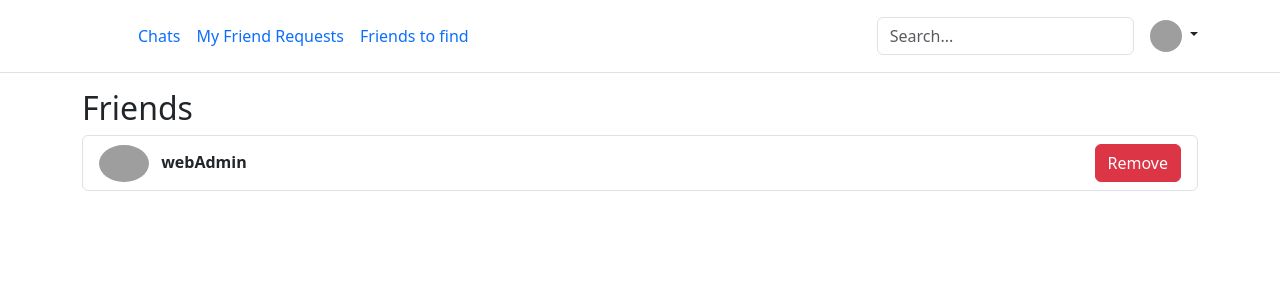
After one commit to orestlevit/webchat, a Django app: page /friends/ in a window 1280 px wide. The commit adds this page. Shown: the top 300 px of the page. Run offline with Django 5.2, Linux system fonts and the light colour scheme; a user stored in the database is signed in; data comes from the database, SQL or seed files in the repository; both versions use the stored data as it was after the commit; tables that the repository leaves empty hold one stand-in row (values such as "Sample post"); some libraries are stand-ins or nearby versions; grey boxes are pictures that could not be loaded.

Commit message:
Reg and Auth func Friend Requests func - 80%

```diff
--- a/core/admin.py
+++ b/core/admin.py
@@ -1,8 +1,8 @@
 from django.contrib import admin
 
-from core.models import Message, Room
+from core.models import Message, Room, SocialUser
 
-sites = [Message, Room]
+sites = [Message, Room, SocialUser]
 
 for i in sites:
     admin.site.register(i)
--- a/core/views.py
+++ b/core/views.py
@@ -1,10 +1,12 @@
 from django.contrib.auth.mixins import LoginRequiredMixin
+from django.db.models import Q
 from django.http import JsonResponse
 from django.shortcuts import render, get_object_or_404, redirect
-from django.views.generic import TemplateView, ListView
+from django.views.generic import TemplateView, ListView, FormView
 from django.views.generic.base import View
 
-from core.models import Room, Message
+from core.forms import RegistrationForm
+from core.models import Room, Message, SocialUser, FriendRequest
 
 
 # Create your views here.
@@ -35,7 +37,7 @@ class ChatDataView(LoginRequiredMixin, View):
             request,
             "chat.html", {
                 "room": room,
-                "message": messages,
+                "messages": messages,
                 "other_user": other_user
             }
         )
@@ -56,3 +58,123 @@ class RoomListView(LoginRequiredMixin, ListView):
     def get_queryset(self):
         user = self.request.user
         return Room.objects.filter(users__in=[user])
+
+
+class RegistrationView(FormView):
+    template_name = "registration.html"
+    form_class = RegistrationForm
+    success_url = "/authorization/"
+
+    def form_valid(self, form):
+        form.save()
+        return super(RegistrationView, self).form_valid(form)
+
+
+class UserListView(LoginRequiredMixin, ListView):
+    model = SocialUser
+    template_name = "users.html"
+    context_object_name = "users"
+
+    def get_queryset(self):
+        current_user = self.request.user
+        friends = SocialUser.objects.filter(from_user__to_user=current_user,
+                                            from_user__accepted=True
+                                            ) | SocialUser.objects.filter(
+            to_user__from_user=current_user,
+            to_user__accepted=True
+        )
+
+        received_requests = FriendRequest.objects.filter(to_user=current_user).values_list("from_user", flat=True)
+
+        excluded_users = (
+            set(received_requests)
+            .union(set(friends.values_list("id", flat=True)))
+            .union([current_user.id])
+        )
+
+        return SocialUser.objects.exclude(id__in=excluded_users)
+
+    def get_context_data(self, *, object_list=None, **kwargs):
+        context = super().get_context_data(**kwargs)
+        current_user = self.request.user
+        friend_request_sent = FriendRequest.objects.filter(from_user=current_user)
+        context["friend_request_sent"] = [req.to_user.id for req in friend_request_sent]
+
+
+class SendRequestView(LoginRequiredMixin, View):
+    def post(self, request, *args, **kwargs):
+        to_user_id = request.POST.get("to_user_id")
+        to_user = get_object_or_404(SocialUser, id=to_user_id)
+        from_user = request.user
+
+        if not FriendRequest.objects.filter(from_user=from_user, to_user=to_user).exists():
+            FriendRequest.objects.create(
+                from_user=from_user,
+                to_user=to_user
+            )
+        return redirect("user_list")
+
+
+class CancelRequestsView(LoginRequiredMixin, View):
+    def post(self, request, pk):
+        friend_request = get_object_or_404(FriendRequest, from_user=request.user, to_user=pk)
+        friend_request.delete()
+        return redirect("user_list")
+
+
+class AcceptRequestsView(LoginRequiredMixin, View):
+    def post(self, request, *args, **kwargs):
+        friend_request_id = kwargs.get("pk")
+        friend_request = get_object_or_404(FriendRequest, id=friend_request_id)
+        if friend_request:
+            friend_request.accept()
+
+        return redirect("friend_requests")
+
+
+class RejectRequestsView(LoginRequiredMixin, View):
+    def post(self, request, *args, **kwargs):
+        friend_request_id = kwargs.get("pk")
+        friend_request = get_object_or_404(FriendRequest, id=friend_request_id)
+        if friend_request:
+            friend_request.delete()
+
+        return redirect("friend_requests")
+
+
+class RemoveFriendView(LoginRequiredMixin, View):
+    def post(self, request, pk):
+        other_user = SocialUser.objects.get(pk)
+        friend_request = get_object_or_404(FriendRequest, Q(from_user=request.user, to_user=pk)) | Q(from_user=pk,
+                                                                                                     to_user=request)
+
+        Room.objects.filter(
+            Q(name=f'{request.user.username} -> {other_user.username}')
+        ) | Q(name=f'{other_user.username} -> {request.username}').delete()
+        friend_request.delete()
+        return redirect('friends')
+
+
+class FriendRequestView(LoginRequiredMixin, ListView):
+    model = FriendRequest
+    template_name = "friend_requests.html"
+    context_object_name = "friend_requests"
+
+    def get_queryset(self):
+        return FriendRequest.objects.filter(to_user=self.request.user, accepted=False)
+
+
+class ListFriendView(LoginRequiredMixin, ListView):
+    model = SocialUser
+    template_name = "friend_list.html"
+    context_object_name = "friends"
+
+    def get_queryset(self):
+        friends = SocialUser.objects.filter(
+            from_user__to_user=self.request.user,
+            from_user__accepted=True
+        ) | SocialUser.objects.filter(
+            to_user__from_user=self.request.user,
+            to_user__accepted=True
+        )
+        return friends
--- a/templates/base.html
+++ b/templates/base.html
@@ -7,8 +7,48 @@
     <meta http-equiv="X-UA-Compatible" content="ie=edge">
     <link href="https://cdn.jsdelivr.net/npm/bootstrap@5.3.3/dist/css/bootstrap.min.css" rel="stylesheet"
           integrity="sha384-QWTKZyjpPEjISv5WaRU9OFeRpok6YctnYmDr5pNlyT2bRjXh0JMhjY6hW+ALEwIH" crossorigin="anonymous">
+    <link rel="stylesheet" href="https://cdnjs.cloudflare.com/ajax/libs/alertify.js/0.3.11/alertify.core.css">
+    <link rel="stylesheet" href="https://cdnjs.cloudflare.com/ajax/libs/alertify.js/0.3.11/alertify.default.css">
     <title>{% block title %} {% endblock %}</title>
     {% block css %} {% endblock %}
+    <header class="p-3 mb-3 border-bottom">
+        <div class="container">
+            <div class="d-flex flex-wrap align-items-center justify-content-center justify-content-lg-start">
+                <a href="/" class="d-flex align-items-center mb-2 mb-lg-0 text-dark text-decoration-none">
+                    <svg class="bi me-2" width="40" height="32" role="img" aria-label="Bootstrap">
+                        <use xlink:href="#bootstrap"></use>
+                    </svg>
+                </a>
+
+                <ul class="nav col-12 col-lg-auto me-lg-auto mb-2 justify-content-center mb-md-0">
+                    <li><a href="/rooms/" class="nav-link px-2 ">Chats</a></li>
+                    <li><a href="/friend-requests/" class="nav-link px-2 ">My Friend Requests</a></li>
+                    <li><a href="/friends/" class="nav-link px-2 ">Friends to find</a></li>
+                </ul>
+
+                <form class="col-12 col-lg-auto mb-3 mb-lg-0 me-lg-3">
+                    <input type="search" class="form-control" placeholder="Search..." aria-label="Search">
+                </form>
+
+                <div class="dropdown text-end">
+                    <a href="#" class="d-block link-dark text-decoration-none dropdown-toggle" id="dropdownUser1"
+                       data-bs-toggle="dropdown" aria-expanded="false">
+                        <img src="https://github.com/mdo.png" alt="mdo" width="32" height="32" class="rounded-circle">
+                    </a>
+                    <ul class="dropdown-menu text-small" aria-labelledby="dropdownUser1">
+                        <li>
+                            <hr class="dropdown-divider">
+                        </li>
+                        <li>
+                            <form action="/logout/" method="POST"> {% csrf_token %}
+                                <button type="submit">Sign out</button>
+                            </form>
+                        </li>
+                    </ul>
+                </div>
+            </div>
+        </div>
+    </header>
 </head>
 <body>
 <div class="container">
@@ -16,5 +56,11 @@
 </div>
 
 {% block js %} {% endblock %}
+
+<script src="https://cdn.jsdelivr.net/npm/bootstrap@5.2.3/dist/js/bootstrap.bundle.min.js"
+        integrity="sha384-kenU1KFdBIe4zVF0s0G1M5b4hcpxyD9F7jL+jjXkk+Q2h455rYXK/7HAuoJl+0I4"
+        crossorigin="anonymous"></script>
+
+<script src="https://cdnjs.cloudflare.com/ajax/libs/alertify.js/0.3.11/alertify.min.js"></script>
 </body>
 </html>
--- a/templates/chat.html
+++ b/templates/chat.html
@@ -3,13 +3,14 @@
     <link rel="stylesheet" href="{% static 'style.css' %}">
 {% endblock %}
 <div class="bordered">
-    <h2>Chat with {{ other_user.username }}</h2>
+    <h2><img src="{{ other_user.avatar.url }}" class="rounded-circle my-3" width="50" id="avatar">{{ other_user.username }}</h2>
     <div class="messages-container">
         <div class="message">
             {% for message in messages %}
                 {% if message.user_from.id == request.user.id %}
                     <p class="own">
-                        {{ message.message }}
+                        {{ message.message }} <br>
+                        {{ message.created_at.time }} <br>
                     </p>
                 {% else %}
                     <p class="d-flex">
--- /dev/null
+++ b/templates/friend_list.html
@@ -0,0 +1,51 @@
+{% extends 'base.html' %}
+
+{% block title %}
+    Friends
+{% endblock %}
+
+{% block content %}
+
+    <h2>Friends</h2>
+
+
+    <ul class="list-group">
+        {% for friend in friends %}
+            <li class="list-group-item d-flex justify-content-between align-items-center">
+                <div>
+                    <img src="{{ friend.avatar.url }}" class="rounded-circle me-2" width="50">
+                    <b>{{ friend.username }}</b>
+                </div>
+                <div>
+                    <form action="{% url 'remove_friend' friend.id %}" method="post"> {% csrf_token %}
+                        <button type="submit" class="btn btn-danger">Remove</button>
+                    </form>
+                </div>
+            </li>
+        {% endfor %}
+    </ul>
+
+    <div class="modal fade" id="staticBackdrop" data-bs-backdrop="static" data-bs-keyboard="false" tabindex="-1"
+         aria-labelledby="staticBackdropLabel" aria-hidden="true">
+        <div class="modal-dialog modal-dialog-centered">
+            <div class="modal-content">
+                <div class="modal-header">
+                    <h1 class="modal-title fs-5" id="staticBackdropLabel">Create group</h1>
+                    <button type="button" class="btn-close" data-bs-dismiss="modal" aria-label="Close"></button>
+                </div>
+                <div class="modal-body">
+                    <form method="post">{% csrf_token %}
+                        <input type="text" placeholder="Room name" name="room_name" required class="form-control">
+                        <label for="users"></label>
+                        <select name="users" multiple id="users" class="form-control">
+                            {% for friend in friends %}
+                                <option value="{{ friend.id }}">{{ friend.username }}</option>
+                            {% endfor %}
+                        </select>
+                        <button type="submit" class="btn btn-success">Create</button>
+                    </form>
+                </div>
+            </div>
+        </div>
+    </div>
+{% endblock %}
--- a/webchat/settings.py
+++ b/webchat/settings.py
@@ -38,6 +38,7 @@ INSTALLED_APPS = [
     'django.contrib.staticfiles',
     'core',
     'channels',
+    'bootstrap4'
 ]
 
 MIDDLEWARE = [
@@ -136,3 +137,8 @@ CHANNEL_LAYERS = {
         }
     },
 }
+
+
+LOGIN_URL = '/authorization'
+LOGIN_REDIRECT_URL = '/rooms'
+LOGOUT_REDIRECT_URL = '/authorization'
--- a/webchat/urls.py
+++ b/webchat/urls.py
@@ -16,16 +16,30 @@ Including another URLconf
 """
 from django.conf.urls.static import static
 from django.contrib import admin
+from django.contrib.auth.views import LoginView, LogoutView
 from django.urls import path
 
 from core import views
+from core.views import UserListView, ListFriendView, SendRequestView, AcceptRequestsView, RejectRequestsView, \
+    CancelRequestsView, RemoveFriendView, FriendRequestView
 from webchat import settings
 
 urlpatterns = [
     path('admin/', admin.site.urls),
     # path('rooms/<int:room_id>', views.ChatView.as_view()),
+    path("registration/", views.RegistrationView.as_view()),
+    path("authorization/", LoginView.as_view(template_name="authorization.html")),
+    path('logout/', LogoutView.as_view()),
     path('rooms/<int:room_id>', views.ChatDataView.as_view(), name="chat_data"),
-    path('rooms/', views.RoomListView.as_view(), name="rooms")
+    path('rooms/', views.RoomListView.as_view(), name="rooms"),
+    path('send-friend-request/', SendRequestView.as_view(), name="send_friend_request"),
+    path('users/', UserListView.as_view(), name="user_list"),
+    path('friends/', ListFriendView.as_view(), name="friends"),
+    path('accept-friend-request/<int:pk>/', AcceptRequestsView.as_view(), name="accept_friend_request"),
+    path('reject-friend-request/<int:pk>/', RejectRequestsView.as_view(), name="reject_friend_request"),
+    path('cancel-friend-request/<int:pk>', CancelRequestsView.as_view(), name="cancel_request"),
+    path('remove-friend/<int:pk>', RemoveFriendView.as_view(), name="remove_friend"),
+    path('friend-requests/', FriendRequestView.as_view(), name="friend_requests")
 ]
 
 urlpatterns += static(settings.MEDIA_URL, document_root=settings.MEDIA_ROOT)
```
Also changed, not shown: core/forms.py (added, +58 -0 lines), core/models.py (+38 -0 lines), static/chat.js (+19 -6 lines), templates/authorization.html (added, +54 -0 lines), templates/friend_requests.html (added, +30 -0 lines), templates/registration.html (added, +56 -0 lines), templates/users.html (added, +20 -0 lines), db.sqlite3.
